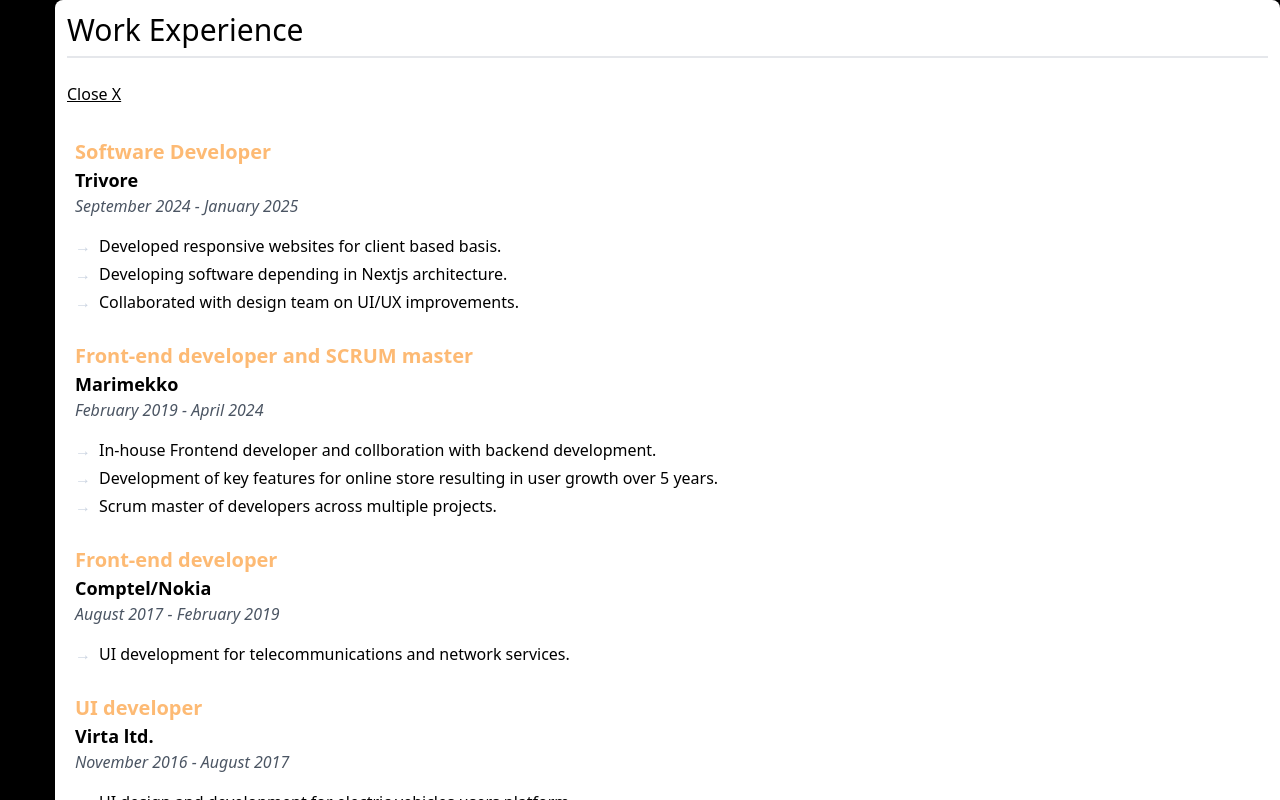
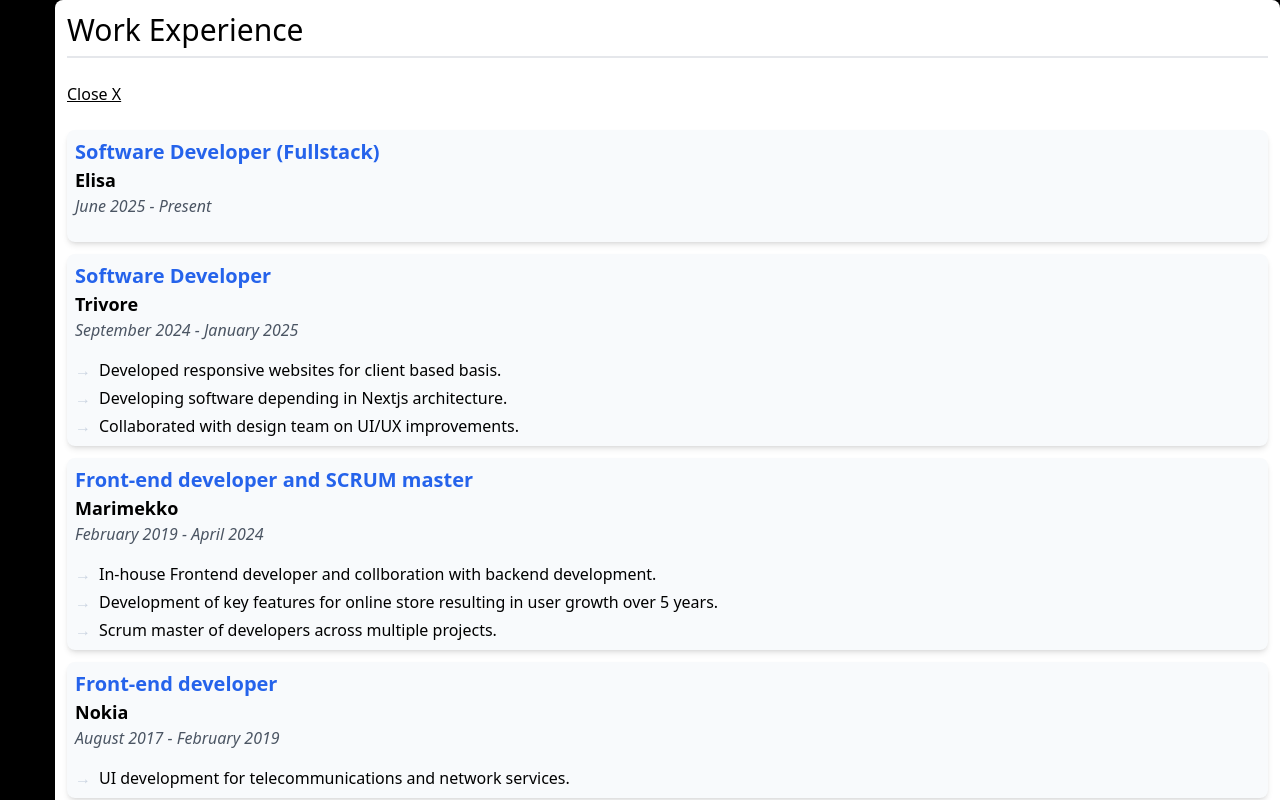
Before and after one commit to rodrigotripp/rodrigotripp.github.io, a React (Vite) app: page /about in a window 1280 px wide. Shown: the top 800 px of the page. Built offline with nearby package versions, Linux system fonts and the light colour scheme.

Commit message:
message: improving experience section

```diff
--- a/src/Components/Experience.tsx
+++ b/src/Components/Experience.tsx
@@ -1,4 +1,6 @@
 import Button from "./Button";
+
+import { workExperience } from "../data";
 
 function Experience() {
   return (
@@ -12,21 +14,18 @@
         <br />
         <br />
         <div className="space-y-3">
-          {/* Trivore */}
-          <div className="p-2 rounded-lg transition-transform duration-200 hover:-translate-y-1 hover:shadow-md">
-            <h3 className="text-xl text-orange-300 font-semibold">
-              Software Developer
+          {workExperience.map((exp, ind) => (
+            <div
+              key={`${ind}_${exp.company}`}
+              className="p-2 rounded-lg shadow-md bg-slate-50"
+            >
+              <h3 className="text-xl text-blue-600 font-semibold">
+                {exp.title}
               </h3>
-            <div className="text-black font-bold text-lg">Trivore</div>
-            <div className="text-gray-600 italic mb-4">
-              September 2024 - January 2025
-            </div>
+              <div className="text-black font-bold text-lg">{exp.company}</div>
+              <div className="text-gray-600 italic mb-4">{exp.date}</div>
               <ul className="space-y-1">
-              {[
-                "Developed responsive websites for client based basis.",
-                "Developing software depending in Nextjs architecture.",
-                "Collaborated with design team on UI/UX improvements.",
-              ].map((item, index) => (
+                {exp.duties?.map((item, index) => (
                   <li key={index} className="flex items-start">
                     <span className="text-slate-300 mr-2">→</span>
                     {item}
@@ -34,75 +33,13 @@
                 ))}
               </ul>
             </div>
-          {/* Marimekko */}
-          <div className="p-2 rounded-lg transition-transform duration-200 hover:-translate-y-1 hover:shadow-md">
-            <h3 className="text-xl text-orange-300 font-semibold">
-              Front-end developer and SCRUM master
-            </h3>
-            <div className="text-black font-bold text-lg">Marimekko</div>
-            <div className="text-gray-600 italic mb-4">
-              February 2019 - April 2024
-            </div>
-            <ul className="space-y-1">
-              {[
-                "In-house Frontend developer and collboration with backend development. ",
-                "Development of key features for online store resulting in user growth over 5 years.",
-                "Scrum master of developers across multiple projects.",
-              ].map((item, index) => (
-                <li key={index} className="flex items-start">
-                  <span className="text-slate-300  mr-2">→</span>
-                  {item}
-                </li>
           ))}
-            </ul>
-          </div>
-          {/* Nokia */}
-          <div className="p-2 rounded-lg transition-transform duration-200 hover:-translate-y-1 hover:shadow-md">
-            <h3 className="text-xl text-orange-300 font-semibold">
-              Front-end developer
-            </h3>
-            <div className="text-black font-bold text-lg">Comptel/Nokia</div>
-            <div className="text-gray-600 italic mb-4">
-              August 2017 - February 2019
-            </div>
-            <ul className="space-y-1">
-              {[
-                "UI development for telecommunications and network services.",
-              ].map((item, index) => (
-                <li key={index} className="flex items-start">
-                  <span className="text-slate-300  mr-2">→</span>
-                  {item}
-                </li>
-              ))}
-            </ul>
-          </div>
-          {/* Virta */}
-          <div className="p-2 rounded-lg transition-transform duration-200 hover:-translate-y-1 hover:shadow-md">
-            <h3 className="text-xl text-orange-300 font-semibold">
-              UI developer
-            </h3>
-            <div className="text-black font-bold text-lg">Virta ltd.</div>
-            <div className="text-gray-600 italic mb-4">
-              November 2016 - August 2017
-            </div>
-            <ul className="space-y-1">
-              {[
-                "UI design and development for electric vehicles users platform.",
-              ].map((item, index) => (
-                <li key={index} className="flex items-start">
-                  <span className="text-slate-300  mr-2">→</span>
-                  {item}
-                </li>
-              ))}
-            </ul>
-          </div>
         </div>
       </section>
 
       {/* Skills Section */}
       <section className="p-3 rounded-lg shadow-lg bg-white text-black">
         <h2 className="text-3xl pb-2 border-b-2 ">Skills</h2>
-
         <div className="grid grid-cols-1 md:grid-cols-2 lg:grid-cols-4">
           {[
             {
@@ -132,7 +69,7 @@
               <ul>
                 {category.skills.map((skill, skillIndex) => (
                   <li key={skillIndex} className="flex items-center">
-                    <span className="text-orange-300 mr-2 text-lg">•</span>
+                    <span className="text-blue-600 mr-2 text-lg">•</span>
                     {skill}
                   </li>
                 ))}
--- /dev/null
+++ b/src/data/index.ts
@@ -0,0 +1,47 @@
+export interface Experience {
+  title: string;
+  company: string;
+  date: string;
+  duties?: string[];
+  technologies?: string[];
+}
+export const workExperience: Experience[] = [
+  {
+    title: "Software Developer (Fullstack)",
+    company: "Elisa",
+    date: "June 2025 - Present",
+    duties: [],
+  },
+  {
+    title: "Software Developer",
+    company: "Trivore",
+    date: "September 2024 - January 2025",
+    duties: [
+      "Developed responsive websites for client based basis.",
+      "Developing software depending in Nextjs architecture.",
+      "Collaborated with design team on UI/UX improvements.",
+    ],
+  },
+  {
+    title: "Front-end developer and SCRUM master",
+    company: "Marimekko",
+    date: "February 2019 - April 2024",
+    duties: [
+      "In-house Frontend developer and collboration with backend development. ",
+      "Development of key features for online store resulting in user growth over 5 years.",
+      "Scrum master of developers across multiple projects.",
+    ],
+  },
+  {
+    title: "Front-end developer",
+    company: "Nokia",
+    date: "August 2017 - February 2019",
+    duties: ["UI development for telecommunications and network services."],
+  },
+  {
+    title: "UI developer",
+    company: "Virta",
+    date: "November 2016 - August 2017",
+    duties: ["UI design and development for electric vehicles users platform."],
+  },
+];
```
Lines whose indentation alone changed are shown as unchanged.
